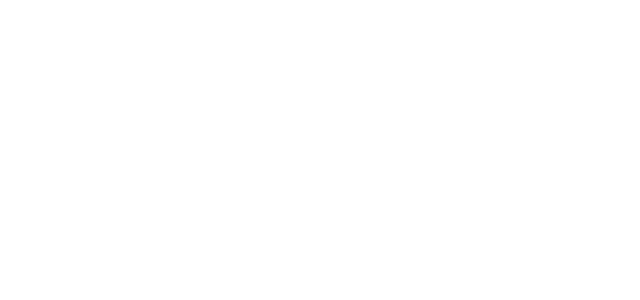
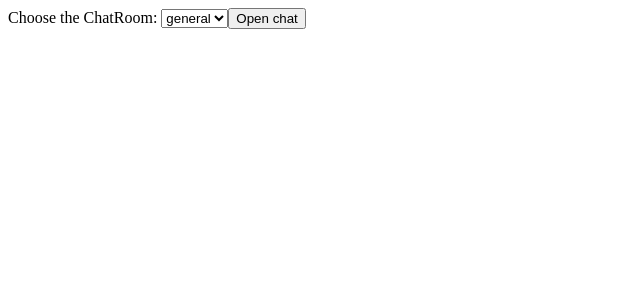
Before and after one commit to nickonyi/React-repo, a React (Vite) app: page / in a window 1280 px wide. Shown: the top 300 px of the page, without its empty margins (0-640 px from the left). Built offline with nearby package versions, Linux system fonts and the light colour scheme.

Commit message:
use effect code

```diff
--- a/src/components/App.jsx
+++ b/src/components/App.jsx
@@ -1,3 +1,25 @@
+import { useState } from 'react';
 import ChatRoom from './ChatRoom';
 
-export default function App() {}
+export default function App() {
+  const [roomId, setRoomId] = useState('general');
+  const [show, setShow] = useState(false);
+
+  return (
+    <>
+      <label>
+        Choose the ChatRoom:{'  '}
+        <select value={roomId} onChange={(e) => setRoomId(e.target.value)}>
+          <option value="general">general</option>
+          <option value="travel">travel</option>
+          <option value="music">music</option>
+        </select>
+      </label>
+      <button onClick={() => setShow(!show)}>
+        {show ? 'Close chat' : 'Open chat'}
+      </button>
+      {show && <hr />}
+      {show && <ChatRoom roomId={roomId} />}
+    </>
+  );
+}
```
